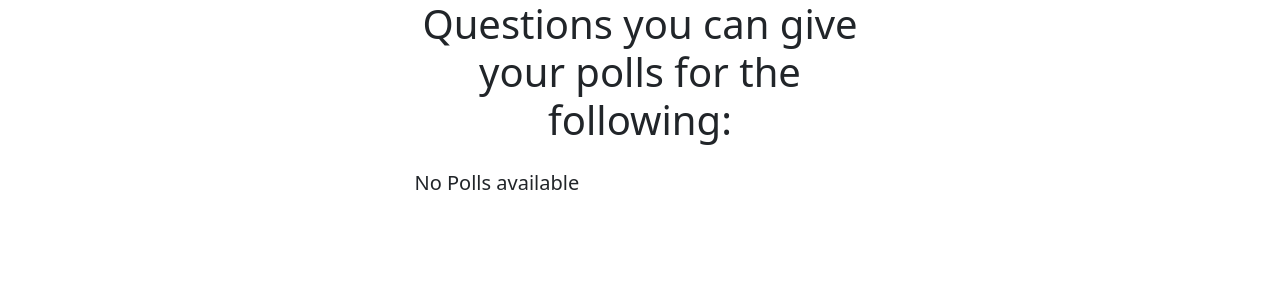
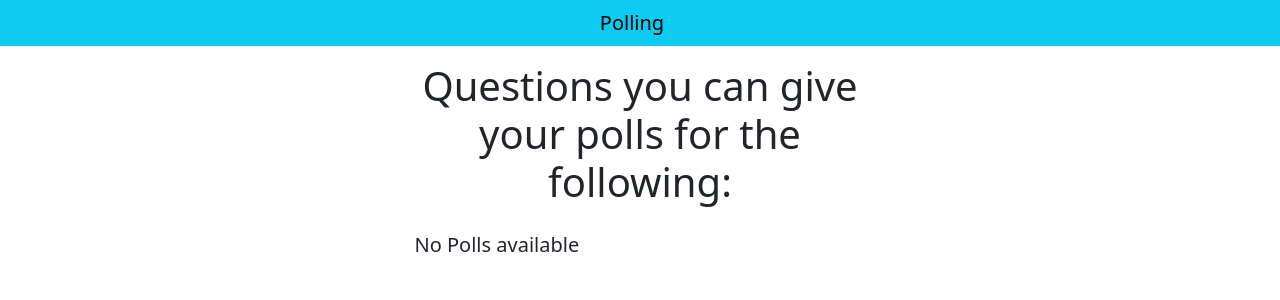
Before and after one commit to vibhor-07/polling, a Django app: template voting/templates/votes/index.html in a window 1280 px wide. Shown: the top 300 px of the page. Run offline with Django 4.2, Linux system fonts and the light colour scheme; the template is opened without the code that fills it, so the values that code supplies are empty.

Commit message:
added navbar

```diff
--- a/voting/templates/base.html
+++ b/voting/templates/base.html
@@ -8,6 +8,7 @@
         <title>Poll Your Opinion {% block title %} {% endblock %}</title>
     </head>
     <body>
+        {% include 'partials/_navbar.html' %}
         <div class="container">
             <div class="row">
                 <div class="col-md-5 m-auto">
--- /dev/null
+++ b/voting/templates/partials/_navbar.html
@@ -0,0 +1,6 @@
+<nav class="navbar bg-info text-dark text-center mb-3">
+	<div class="container col-md-5 m-auto">
+	<div class="container col-md-5 m-auto">
+		<a class="navbar-brand text-center" href="/">Polling</a>
+	</div>
+</nav>
```
